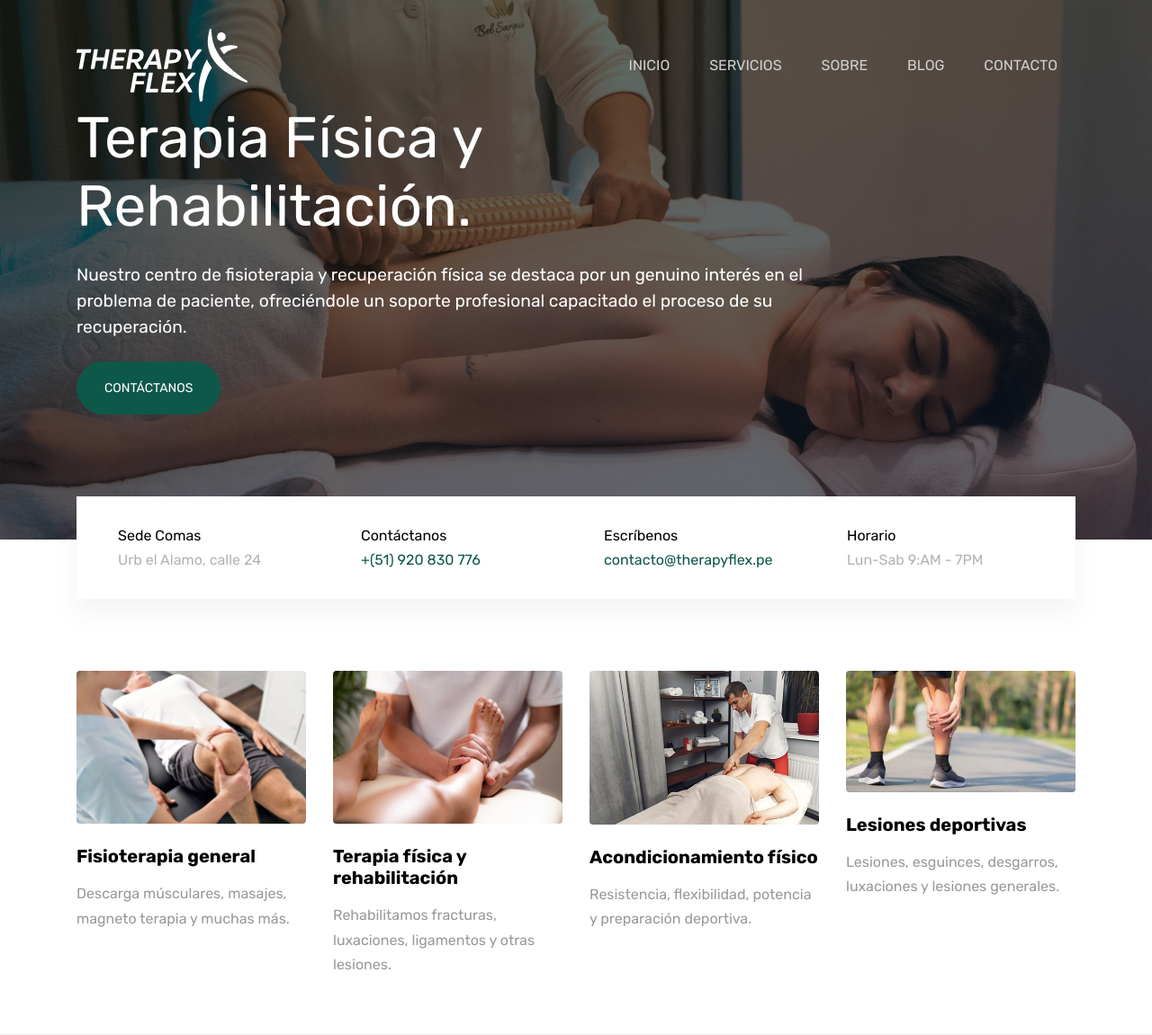
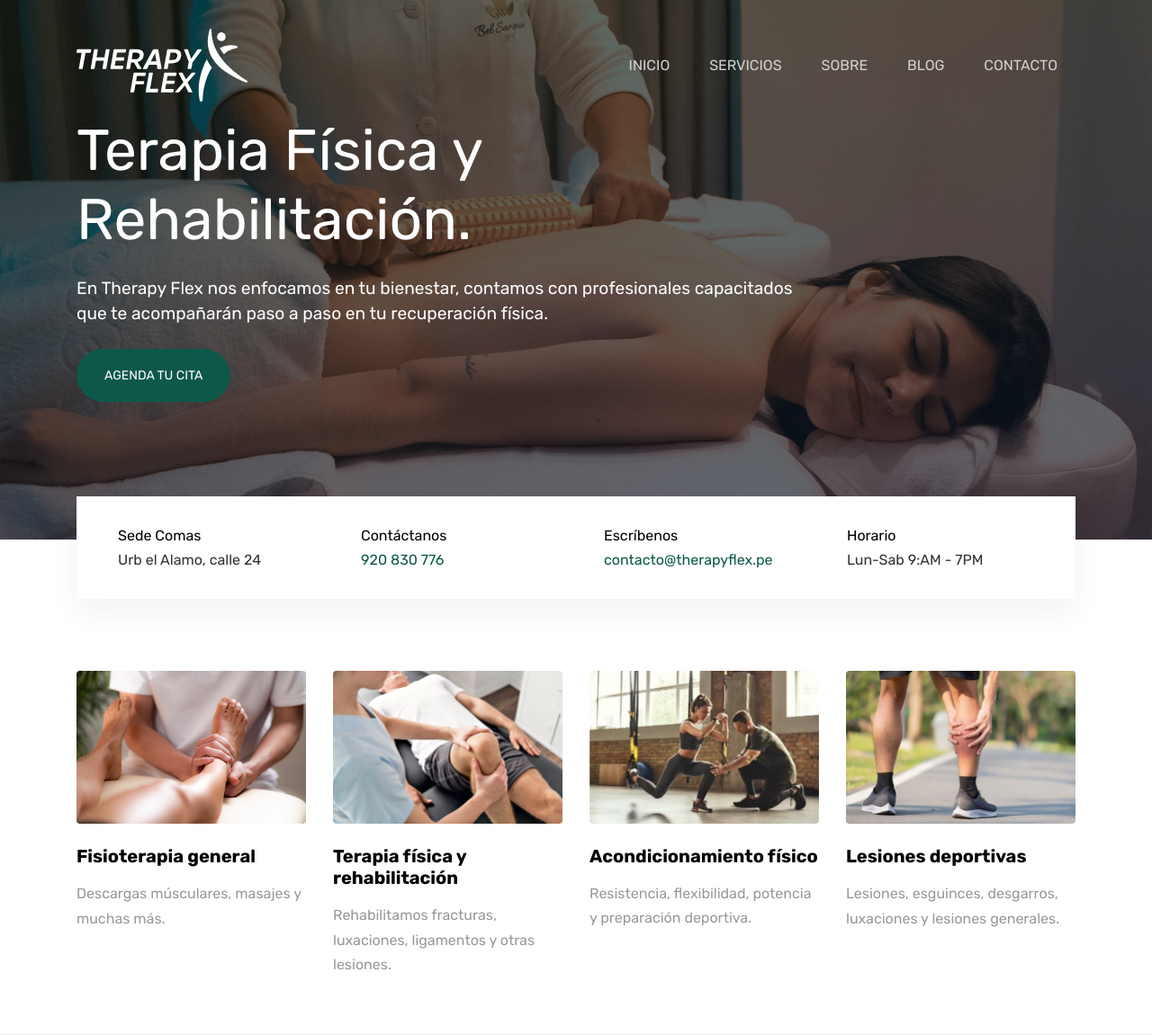
Before and after one commit to jlcallalle/therapyflex, a PHP site: page / in a window 1280 px wide. Shown: the top 1151 px of the page at 90% size. Run offline with PHP 8.4, Linux system fonts and the light colour scheme; style sheets or scripts are compiled from the project's sources.

Commit message:
actualiza imagen servicio

```diff
--- a/css/style.css
+++ b/css/style.css
@@ -2168,7 +2168,8 @@ h1, h2, h3, h4, h5,
   font-weight: 300;
 }
 .block-quick-info-2 .quick-info-2 .text .excerpt {
-  color: rgb(178.5, 178.5, 178.5);
+  /* color: darken(#ccc, 10%); */
+  color: #333333;
 }
 
 .block-services-1 {
--- a/index.html
+++ b/index.html
@@ -16,13 +16,7 @@
     <link rel="stylesheet" href="css/jquery-ui.css">
     <link rel="stylesheet" href="css/owl.carousel.min.css">
     <link rel="stylesheet" href="css/owl.theme.default.min.css">
-
-    <!-- <link rel="stylesheet" href="css/bootstrap-datepicker.css"> -->
-
-    <!-- <link rel="stylesheet" href="fonts/flaticon/font/flaticon.css"> -->
-
     <link rel="stylesheet" href="css/aos.css">
-    <!--  <link rel="stylesheet" href="css/rangeslider.css"> -->
 
     <link rel="stylesheet" href="css/style.css">
 
@@ -58,25 +52,9 @@
               <ul class="site-menu js-clone-nav mr-auto d-none d-lg-block">
                 <li class="active"><a href="index.html"><span>Inicio</span></a></li>
                 <li><a href="#servicios"><span>Servicios</span></a></li>
-                <!-- <li class="has-children">
-                  <a href="services.html"><span>Servicios</span></a>
-                  <ul class="dropdown arrow-top">
-                    <li><a href="#">Physical Therapy</a></li>
-                    <li><a href="#">Massage Therapy</a></li>
-                    <li><a href="#">Chiropractic Therapy</a></li>
-                    <li class="has-children">
-                      <a href="#">Dropdown</a>
-                      <ul class="dropdown">
-                        <li><a href="#">Physical Therapy</a></li>
-                        <li><a href="#">Massage Therapy</a></li>
-                        <li><a href="#">Chiropractic Therapy</a></li>
-                      </ul>
-                    </li>
-                  </ul>
-                </li> -->
-                <li><a href="about.html"><span>Sobre</span></a></li>
-                <li><a href="blog.html"><span>Blog</span></a></li>
-                <li><a href="contact.html"><span>Contacto</span></a></li>
+                <li><a href="#"><span>Sobre</span></a></li>
+                <li><a href="#"><span>Blog</span></a></li>
+                <li><a href="#contacto"><span>Contacto</span></a></li>
               </ul>
             </nav>
           </div>
@@ -111,19 +89,16 @@
                             <h1>Terapia Física y Rehabilitación.</h1>
                         </div>
                         <p class="texto-banner mt-3">
-                          Nuestro centro de fisioterapia y recuperación física se destaca por un genuino interés en el problema de paciente, ofreciéndole un soporte profesional capacitado el proceso de su recuperación.
+                          En Therapy Flex nos enfocamos en tu bienestar, contamos con profesionales capacitados que te acompañarán paso a paso en tu recuperación física.
                         </p>
                         <div class="box-btn-slider mt-4">
-                            <a class="btn btn-primary btn-pill" href="#" role="button">
-                                <span>CONTÁCTANOS</span>
+                            <a class="btn btn-primary btn-pill" href="https://wa.me/51920830776" role="button">
+                                <span><span class="icon-whatsapp"></span> AGENDA TU CITA</span>
                             </a>
                         </div>
                     </div>
                 </div>
 
-              <!--   <h1 data-aos="fade-up" class="mb-5">Damos soluciones a tu <span class="typed-words"></span></h1>
-
-                <p data-aos="fade-up" data-aos-delay="100"><a href="#" class="btn btn-primary btn-pill">Contáctanos</a></p> -->
               </div>
             </div>
 
@@ -152,7 +127,7 @@
                 <span class="icon icon-phone mr-3"></span>
                 <div class="text">
                   <strong class="d-block heading">Contáctanos</strong>
-                  <span class="excerpt"><a href="#">+(51) 920 830 776</a></span>
+                  <span class="excerpt"><a href="#">920 830 776</a></span>
                 </div>
               </div>
             </div>
@@ -184,15 +159,15 @@
         <div class="row">
           <div class="mb-4 mb-lg-0 col-sm-6 col-md-6 col-lg-3">
             <div class="block-service-1-card">
-              <a href="#" class="thumbnail-link d-block mb-4"><img src="images/fisioterapia-general.webp" alt="Image" class="img-fluid"></a>
+              <a href="#" class="thumbnail-link d-block mb-4"><img src="images/masajes.jpg" alt="Image" class="img-fluid"></a>
               <h3 class="block-service-1-heading mb-3"><a href="#">Fisioterapia general</a></h3>
-              <div class="block-service-1-excerpt"><p>Descarga músculares, masajes, magneto terapia y muchas más.</p></div>
+              <div class="block-service-1-excerpt"><p>Descargas músculares, masajes y muchas más.</p></div>
               <!-- <p><a href="#" class="d-inline-flex align-items-center block-service-1-more"><span>Conoce más</span> <span class="icon-keyboard_arrow_right icon"></span></a></p> -->
             </div>
           </div>
           <div class="mb-4 mb-lg-0 col-sm-6 col-md-6 col-lg-3">
             <div class="block-service-1-card">
-              <a href="#" class="thumbnail-link d-block mb-4"><img src="images/masajes.avif" alt="Image" class="img-fluid"></a>
+              <a href="#" class="thumbnail-link d-block mb-4"><img src="images/fisioterapia-general.webp" alt="Image" class="img-fluid"></a>
               <h3 class="block-service-1-heading mb-3"><a href="#">Terapia física y rehabilitación</a></h3>
               <div class="block-service-1-excerpt"><p>Rehabilitamos fracturas, luxaciones, ligamentos y otras lesiones.</p></div>
               <!-- <p><a href="#" class="d-inline-flex align-items-center block-service-1-more"><span>Conoce más</span> <span class="icon-keyboard_arrow_right icon"></span></a></p> -->
@@ -200,7 +175,7 @@
           </div>
           <div class="mb-4 mb-lg-0 col-sm-6 col-md-6 col-lg-3">
             <div class="block-service-1-card">
-              <a href="#" class="thumbnail-link d-block mb-4"><img src="images/img_2.jpg" alt="Image" class="img-fluid"></a>
+              <a href="#" class="thumbnail-link d-block mb-4"><img src="images/fisico.png" alt="Image" class="img-fluid"></a>
               <h3 class="block-service-1-heading mb-3"><a href="#">Acondicionamiento físico</a></h3>
               <div class="block-service-1-excerpt"><p>Resistencia, flexibilidad, potencia y preparación deportiva.</p></div>
               <!-- <p><a href="#" class="d-inline-flex align-items-center block-service-1-more"><span>Conoce más</span> <span class="icon-keyboard_arrow_right icon"></span></a></p> -->
@@ -208,7 +183,7 @@
           </div>
           <div class="mb-4 mb-lg-0 col-sm-6 col-md-6 col-lg-3">
             <div class="block-service-1-card">
-              <a href="#" class="thumbnail-link d-block mb-4"><img src="images/desgarro.webp" alt="Image" class="img-fluid"></a>
+              <a href="#" class="thumbnail-link d-block mb-4"><img src="images/desgarro.png" alt="Image" class="img-fluid"></a>
               <h3 class="block-service-1-heading mb-3"><a href="#">Lesiones deportivas</a></h3>
               <div class="block-service-1-excerpt"><p>Lesiones, esguinces, desgarros, luxaciones y lesiones generales.</p></div>
               <!-- <p><a href="#" class="d-inline-flex align-items-center block-service-1-more"><span>Conoce más</span> <span class="icon-keyboard_arrow_right icon"></span></a></p> -->
@@ -218,52 +193,7 @@
       </div>
     </div>
 
-   <!--  <div class="block-half-content-1 d-block d-lg-flex mt-5">
-      <div class="block-half-content-img" style="background-image: url('images/hero_bg_1.jpg')">
-
-      </div>
-      <div class="block-half-content-text bg-primary">
-        <div class="block-half-content-text-inner">
-          <h2 class="block-half-content-heading mb-4">Porque elegirnos</h2>
-          <div class="block-half-content-excerpt">
-          <p class="lead">Lorem ipsum dolor sit amet, consectetur adipisicing elit. Ut tenetur possimus nam totam, repellat expedita ullam amet velit.</p>
-          </div>
-        </div>
-
-        <div class="block-counter-1 section-counter">
-          <div class="row">
-            <div class="col-sm-4">
-              <div class="counter">
-                <div class="number-wrap">
-                  <span class="block-counter-1-number" data-number="3">0</span><span class="append">K</span>
-                </div>
-                <span class="block-counter-1-caption">Clientes satisfechos</span>
-              </div>
-            </div>
-            <div class="col-sm-4">
-              <div class="counter">
-                <div class="number-wrap">
-                  <span class="block-counter-1-number" data-number="7">0</span><span class="append
-"></span>
-                </div>
-                <span class="block-counter-1-caption">Años de experiencia</span>
-              </div>
-            </div>
-            <div class="col-sm-4">
-              <div class="counter">
-                <div class="number-wrap">
-                  <span class="block-counter-1-number" data-number="100">0</span><span class="append">%</span>
-                </div>
-                <span class="block-counter-1-caption">Satisfacción</span>
-              </div>
-            </div>
-          </div>
-        </div>
-
-      </div>
-    </div>
- -->
-    <div class="site-section section-clientes pb-7">
+     <div class="site-section section-clientes pb-7">
       <div class="container">
         <div class="row mb-5">
           <div class="col-md-12 text-center">
@@ -314,27 +244,29 @@
       </div>
     </div>
 
-    <div class="site-section section-mapa pb-7">
+    <div  id="contacto"  class="site-section section-mapa pb-7">
       <div class="container">
-        <div class="row mb-5">
+        <div class="row mb-4">
           <div class="col-md-12 text-center">
             <h2 class="site-section-heading text-center font-secondary">Visitanos en Comas</h2>
-            <p class="text-center mb-5">Estamos a la espalda de la pollería Gios, a media cuadra de la Universidad San Martín</p>
+            <p class="text-center mb-5">Nos ubicamos en la espalda de la pollería Gios, a media cuadra de la Universidad San Martín.</p>
           </div>
         </div>
         <div class="row">
 
-          <div class="col-8">
+          <div class="col-12 col-md-8 ">
             <iframe src="https://www.google.com/maps/embed?pb=!1m18!1m12!1m3!1d3903.7156287004145!2d-77.06509762313993!3d-11.92486773964676!2m3!1f0!2f0!3f0!3m2!1i1024!2i768!4f13.1!3m3!1m2!1s0x9105d186e03e91c3%3A0xf7003b3439dd14a4!2sTherapy%20Flex!5e0!3m2!1ses-419!2spe!4v1753071847486!5m2!1ses-419!2spe" width="100%" height="450" style="border:0;" allowfullscreen="" loading="lazy" referrerpolicy="no-referrer-when-downgrade"></iframe>
           </div>
-          <div class="col-4">
+          <div class="col-12 col-md-4 mt-4">
             <h5 class="font-weight-bold">Contáctanos...</h5>
             <p><span class="icon icon-phone"></span> 920 830 776</p>
             <p><span class="icon icon-envelope"></span> contacto@therapyflex.pe</p>
             <p><span class="icon icon-map"></span> Av Trapiche, Mz E2 Lt 26, calle 24. Urb El Alamo</p>
-            <p><span class="icon icon-clock-o"></span> Lunes – Viernes: 8:00 a.m. – 8:00 p.m.</p>
+            <p><span class="icon icon-clock-o"></span> Lunes – Viernes: 9:00 a.m. – 7:00 p.m.</p>
             <p><span class="icon icon-clock-o"></span> Sábado: 8:00 a.m. – 4:00 p.m.</p>
-            <a href="https://wa.me/51920830776" class="btn btn-success btn-pill"><span class="icon-whatsapp"></span> Agenda una cita</a>
+            <a class="btn btn-primary btn-pill mt-4" href="https://wa.me/51920830776" role="button">
+                <span> <span class="icon-whatsapp"></span> AGENDA TU CITA</span>
+            </a>
           </div>
         </div>
       </div>
@@ -349,7 +281,7 @@
             <p class="mb-0 text-white lead"> Comienza tu camino hacia una vida sin dolor.</p>
           </div>
           <div class="col-lg-4">
-            <p class="mb-0"><a href="contact.html" class="btn btn-outline-white text-white btn-md btn-pill px-5 font-weight-bold btn-block">Contáctanos</a></p>
+            <p class="mb-0"><a href="#" class="btn btn-outline-white text-white btn-md btn-pill px-5 font-weight-bold btn-block">Contáctanos</a></p>
           </div>
         </div>
       </div>
--- a/scss/_site-blocks.scss
+++ b/scss/_site-blocks.scss
@@ -1566,7 +1566,8 @@
 				font-weight: 300;
 			}
 			.excerpt {
-				color: darken(#ccc, 10%);
+				/* color: darken(#ccc, 10%); */
+				color: darken(#ccc, 60%);
 			}
 		}
 	}
```
Also changed, not shown: images/desgarro.png (added), images/entrenamiento.avif (added), images/entrenamiento.jpg (added), images/fisico.png (added), images/masajes.jpg (added), 1 other file.
